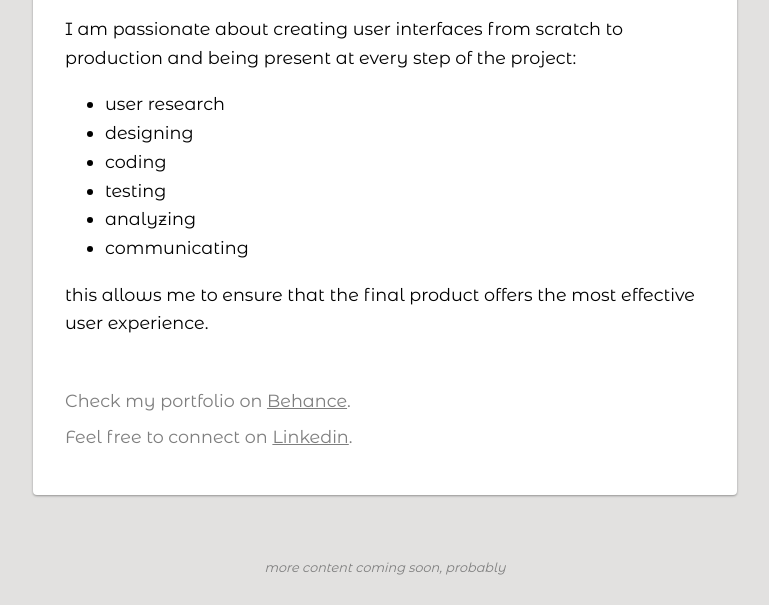
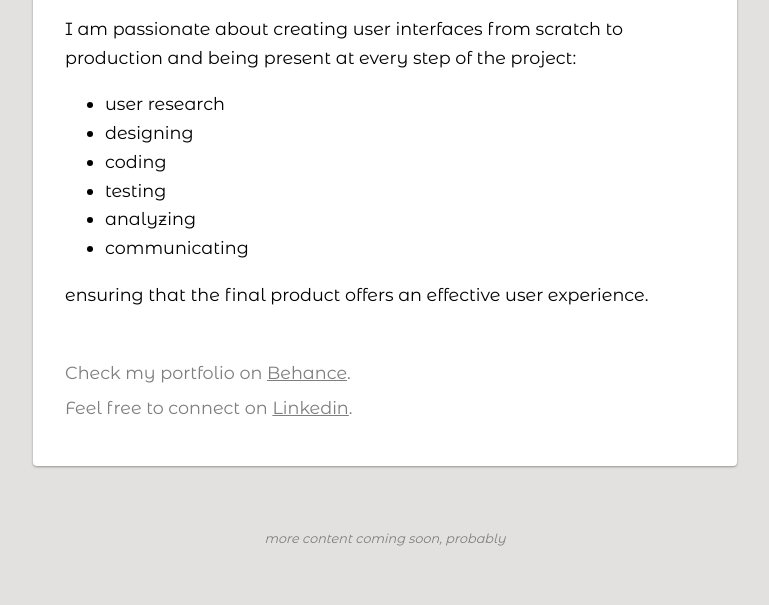
Before and after one commit to xgoncalves/xgoncalves.github.io, a plain HTML site: page index.html in a window 1280 px wide. Shown: the part 214-819 px from the top of the page, without its empty margins (255-1024 px from the left). Drawn offline with Linux system fonts and the light colour scheme.

Commit message:
Update index.html
text update

```diff
--- a/index.html
+++ b/index.html
@@ -35,7 +35,7 @@
                         <li>analyzing</li>
                         <li>communicating</li>
                     </ul>
-                <p>this allows me to ensure that the final product offers the most effective user experience.</p>
+                <p>ensuring that the final product offers an effective user experience.</p>
                 <br/>
                 <p class="text-secondary">Check my portfolio on <a href="https://www.behance.net/xaviergoncalves" target="_blank" title="portfolio">Behance</a>. </p>
                 <p class="text-secondary">Feel free to connect on <a href="https://www.linkedin.com/in/xavier-goncalves/" target="_blank" title="linkedin">Linkedin</a>.</p>
```
